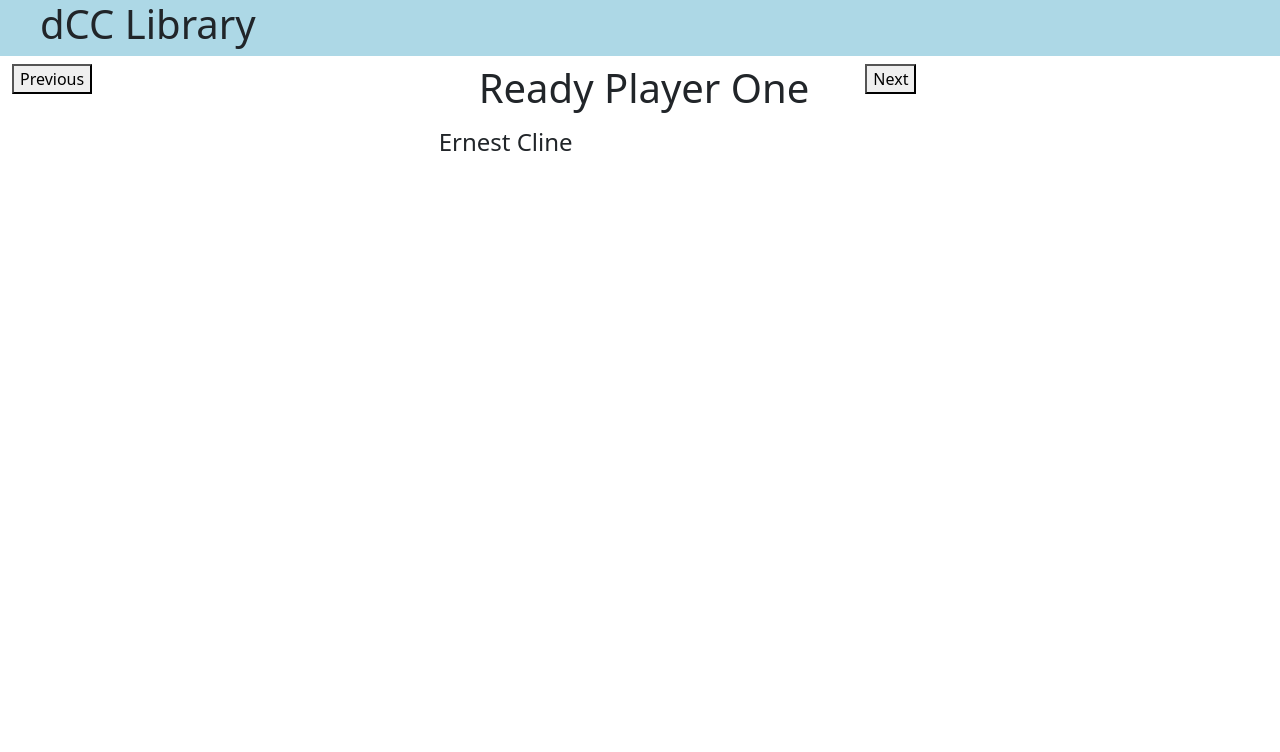
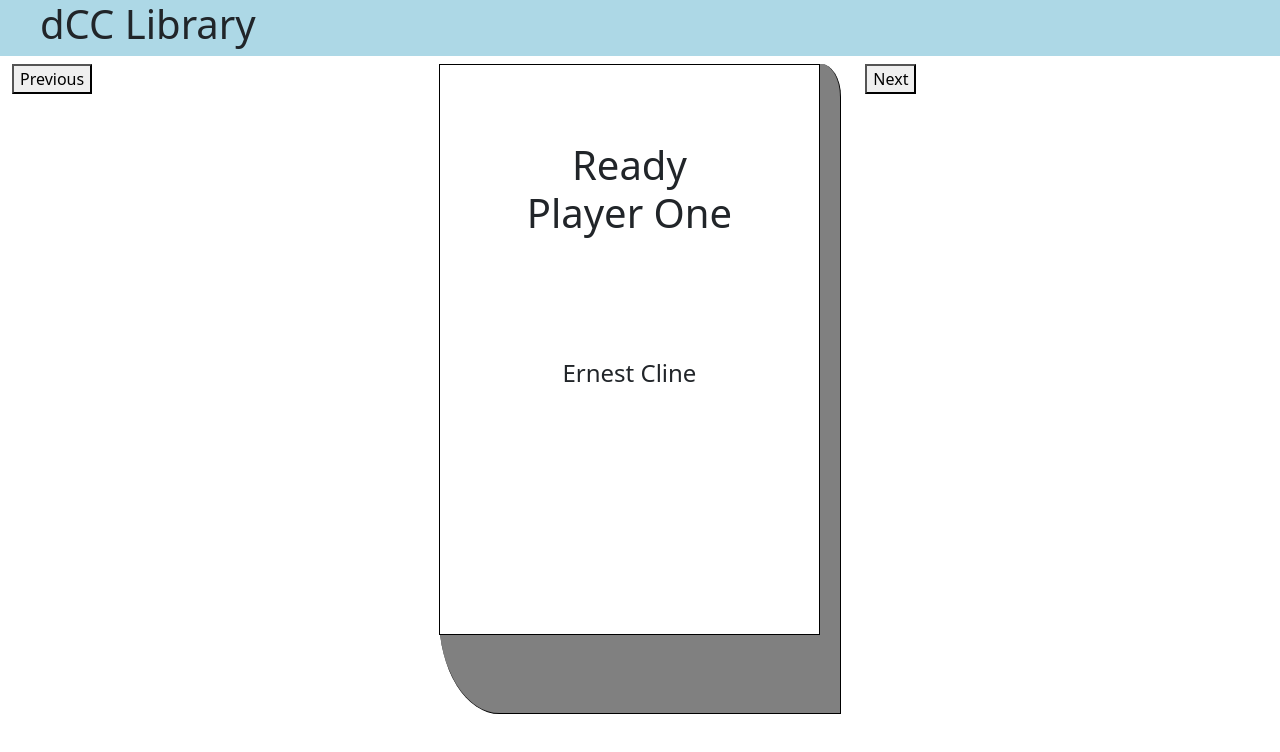
Before and after one commit to joeylking/dcclibrary, a React (Create React App) app: page / in a window 1280 px wide. Shown: the top 752 px of the page. Built offline with nearby package versions, Linux system fonts and the light colour scheme.

Commit message:
Split book into separate component

```diff
--- /dev/null
+++ b/src/components/Book/Book.css
@@ -0,0 +1,31 @@
+.cover {
+  background-color: white;
+  text-align: center;
+  border: solid black;
+  border-width: 1px;
+  height: 88%;
+  width: 95%;
+}
+
+.book {
+  background-color: gray;
+  text-align: center;
+  border-right: solid black;
+  border-bottom: solid black;
+  border-width: 1px;
+  height: 650px;
+  width: 100%;
+  border-bottom-left-radius: 15%;
+  border-top-right-radius: 5%;
+}
+
+.title {
+  padding: 20%;
+}
+
+.author {
+  padding-top: 10%;
+  padding-left: 5%;
+  padding-right: 5%;
+  padding-bottom: 50%;
+}
--- /dev/null
+++ b/src/components/Book/Book.jsx
@@ -0,0 +1,15 @@
+import React from 'react';
+import './Book.css';
+
+const Book = props => {
+  return (
+    <div className='book'>
+      <div className='cover'>
+        <h1 className='title'>{props.book.title}</h1>
+        <h4 className='author'>{props.book.author}</h4>
+      </div>
+    </div>
+  );
+};
+
+export default Book;
--- a/src/components/BookViewer/BookViewer.jsx
+++ b/src/components/BookViewer/BookViewer.jsx
@@ -1,4 +1,5 @@
 import React from 'react';
+import Book from '../Book/Book';
 
 const BookViewer = props => {
   return (
@@ -9,8 +10,7 @@
       </div>
       <div className='col-md-4'>
         {/* Book Cover */}
-        <h1>{props.book.title}</h1>
-        <h4>{props.book.author}</h4>
+        <Book book={props.book} />
       </div>
       <div className='col-md-4'>
         {/* Next Book Button */}
```
